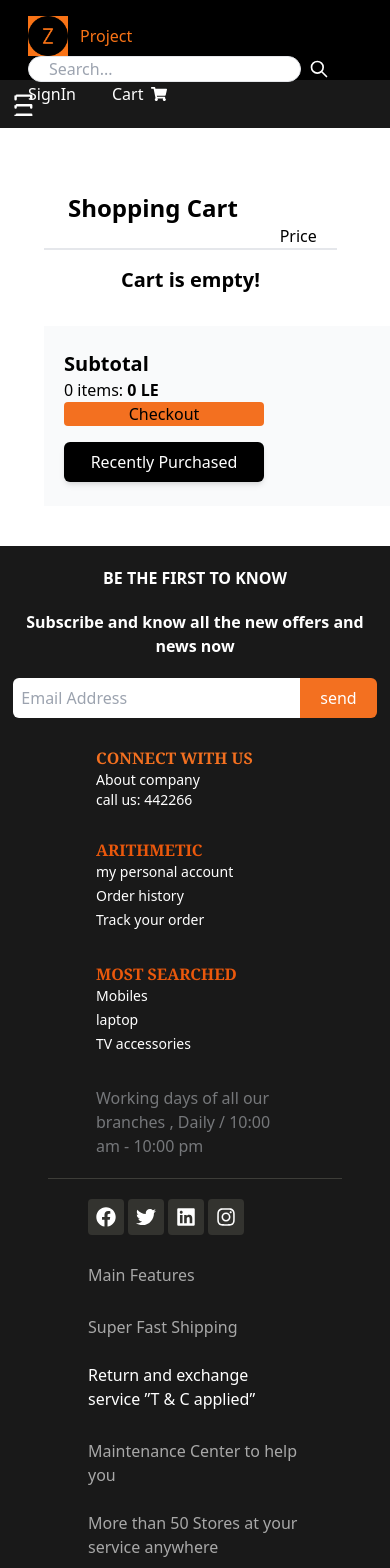
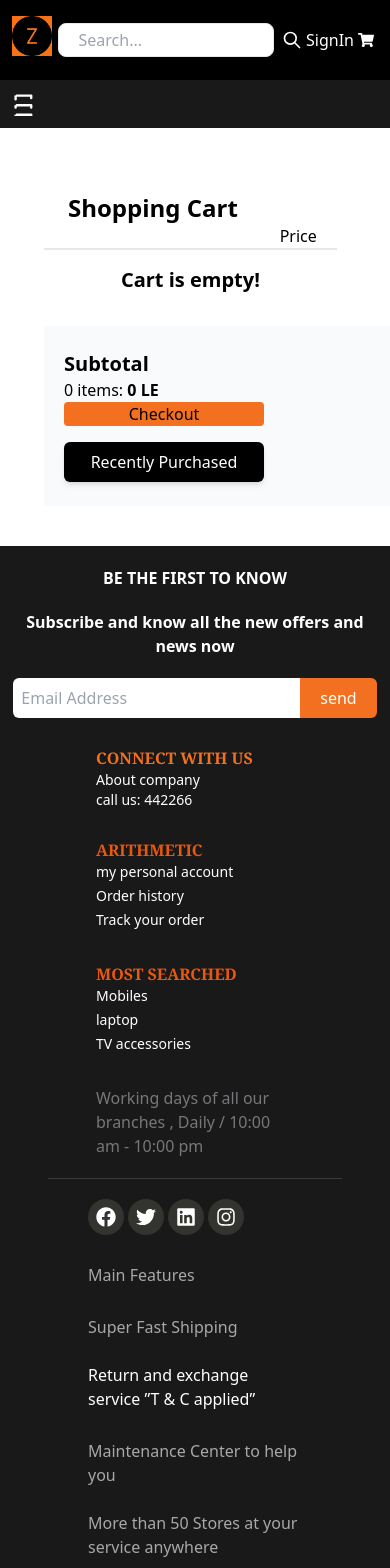
Before and after one commit to eslamsobhy/ecommerce-front-end, a React (Vite) app: page /cart in a window 390 px wide. Shown: the top 1568 px of the page. Built offline with nearby package versions, Linux system fonts and the light colour scheme.

Commit message:
style nav footer fix

```diff
--- a/src/App.jsx
+++ b/src/App.jsx
@@ -12,14 +12,16 @@ import NotFound from "./pages/NotFound.jsx";
 import Products from "./pages/Products.jsx";
 import ProductPage from "./pages/ProductPage";
 import About from "./pages/About.jsx";
+import Subnav from "./components/Subnav.jsx";
 
 function App() {
   const [searchText, setSearchText] = useState("");
 
   return (
     <>
+      <Navbar searchText={searchText} setSearchText={setSearchText} />
       <div className="sticky block top-0 z-50">
-        <Navbar searchText={searchText} setSearchText={setSearchText} />
+        <Subnav />
       </div>
       <Routes>
         <Route path="/" element={<Home />} />
--- a/src/components/Footer.jsx
+++ b/src/components/Footer.jsx
@@ -124,16 +124,16 @@ const Footer = () => {
         <section className="grid grid-cols-4 py-5 gap-7  px-12 mx-10">
           <div className="col-span-4 md:col-span-1">
             <div className="flex gap-x-1 mr-1">
-              <a href="https://www.facebook.com/" className="bg-[#33332f] hover:bg-[#4267B2] p-2 rounded">
-                <FaFacebook size={20} color="white" />
+              <a href="https://www.facebook.com/" className="bg-[#33332f] hover:bg-[#4267B2] p-2 rounded-full">
+                <FaFacebook size={20} color="white"  />
               </a>
-              <a href="https://twitter.com/" className=" bg-[#33332f] hover:bg-[#1DA1F2] p-2 rounded">
+              <a href="https://twitter.com/" className=" bg-[#33332f] hover:bg-[#1DA1F2] p-2 rounded-full">
                 <FaTwitter size={20} color="white" />
               </a>
-              <a href="https://www.linkedin.com/" className="bg-[#33332f] hover:bg-[#2867B2] p-2 rounded">
+              <a href="https://www.linkedin.com/" className="bg-[#33332f] hover:bg-[#2867B2] p-2 rounded-full">
                 <FaLinkedin size={20} color="white" />
               </a>
-              <a href="https://www.instagram.com/" className="bg-[#33332f] hover:bg-gradient-to-br from-pink-500 via-purple-600 to-yellow-400 p-2 rounded">
+              <a href="https://www.instagram.com/" className="bg-[#33332f] hover:bg-gradient-to-br from-pink-500 via-purple-600 to-yellow-400 p-2 rounded-full">
                 <FaInstagram size={20} color="white" />
               </a>
             </div>
--- a/src/components/Navbar.jsx
+++ b/src/components/Navbar.jsx
@@ -5,7 +5,6 @@ import { Link } from "react-router-dom";
 import Login from "./Login";
 import Signup from "./Signup";
 import Searchbar from "./Searchbar.jsx";
-import Subnav from "./Subnav.jsx";
 import { useContext, useEffect, useState } from "react";
 import UserContext from "../context/UserContext";
 import { useCookies } from "react-cookie";
@@ -55,17 +54,17 @@ const Navbar = (props) => {
     <>
       <nav
         id="MainNav"
-        className="bg-black text-white py-4 my-30 h-20 w-full z-50 px-7 flex justify-between flex-wrap"
+        className="bg-black text-white py-4 my-30 h-20 w-full z-50 sm:px-7 px-3 flex justify-between "
       >
+
         {/* Logo */}
         <Link to={"/"}>
-          <div className="flex items-center ">
+          <div className="flex items-center mr-1 ">
             <img
               className="w-10 mr-3 bg-orange-500"
               src="/LOGO.png"
               alt="logo"
             />
-            <h1 className="text-orange-500  ">Project</h1>
           </div>
         </Link>
 
@@ -78,11 +77,11 @@ const Navbar = (props) => {
 
         {/* Navigation */}
         <ul className="flex items-center justify-end">
-          <li className="text-white hover:text-gray-200 text-sm:10 pr-6 ">
+          <li className="text-white hover:text-gray-200 text-sm:10 sm:pr-6 ml-1">
             {userStatus ? (
-              <div className="relative">
+              <div className="relative  border-black">
                 <img
-                  className="max-w-[40px] rounded-full cursor-pointer"
+                  className="max-w-[40px] rounded-full cursor-pointer border-inner border-black"
                   src={CurrUser.avatar}
                   onMouseEnter={handleMouseEnter}
                   onMouseLeave={handleMouseLeave}
@@ -93,11 +92,11 @@ const Navbar = (props) => {
                   <div
                     onMouseEnter={handleDropdownMouseEnter}
                     onMouseLeave={handleDropdownMouseLeave}
-                    className="absolute right-0  py-2 w-40 bg-white rounded shadow-lg z-10"
+                    className="absolute right-9 top-4  py-1 w-[100px] bg-white rounded-tl-full rounded-bl-full rounded-br-full shadow-lg"
                   >
                     <button
                       onClick={signoutHandler}
-                      className="block w-[160px] px-4 py-2 text-gray-800 hover:bg-gray-200"
+                      className="block w-full text-sm px-4 py-1 font-semibold text-gray-800 rounded-full hover:text-f37020"
                     >
                       Sign Out{" "}
                     </button>
@@ -108,12 +107,12 @@ const Navbar = (props) => {
               <button onClick={userCTX.toggleModal}>SignIn</button>
             )}
           </li>
-          <li className="mx-3 ">
+          <li className="sm:mx-3 mx-1">
             <Link
-              className="text-white flex items-center hover:text-gray-200 relative"
+              className="text-white flex items-center hover:text-gray-400 relative"
               to="/cart"
             >
-              <span className="mr-2 text-md"> Cart </span>{" "}
+              <span className="mr-2 text-md hidden sm:inline-block"> Cart </span>{" "}
               <FaShoppingCart className="" />
               {cartCTX.totalItemsNum > 0 && (
                 <span className="ml-1 bg-f37020 text-white rounded-full px-[7px] py-[1px] text-[14px] absolute right-[-20px] top-[-17px]">
@@ -125,8 +124,6 @@ const Navbar = (props) => {
         </ul>
       </nav>
 
-      {/* Subnav */}
-      <Subnav />
     </>
   );
 };
--- a/src/components/Searchbar.jsx
+++ b/src/components/Searchbar.jsx
@@ -14,11 +14,11 @@ const Searchbar = (props) => {
 
   return (
     <>
-      <div className="flex items-center justify-center gap-2">
+      <div className="flex items-center justify-center gap-2  lg:w-[600px] md:w-[400px]">
         <input
           onChange={changeHandler}
           type="text"
-          className="px-5  w-full text-orange-500 bg-white border rounded-full focus:border-orange-400 focus:ring-orange-400 focus:outline-none focus:ring focus:ring-opacity-40"
+          className="px-5 py-1  w-full text-orange-500 bg-white border rounded-lg focus:border-orange-400 focus:ring-orange-400 focus:outline-none focus:ring focus:ring-opacity-40"
           placeholder="Search..."
         />
         <button
```
Also changed, not shown: public/OPPO_LOGO_2019.svg.png (added).
